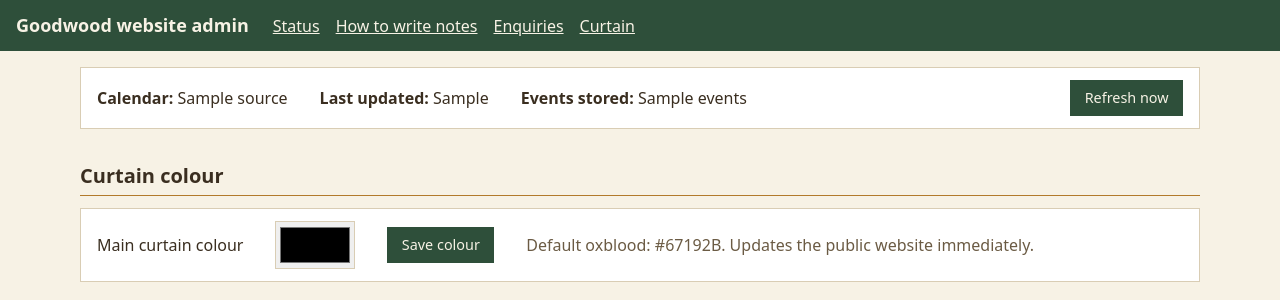
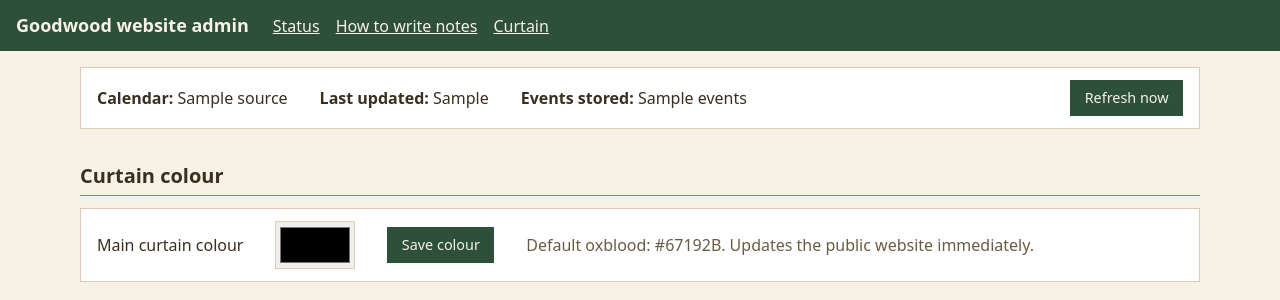
Before and after one commit to rustyrussell/goodwood-institute-web, a Flask app: template backend/goodwood/templates/admin.html in a window 1280 px wide. Shown: the top 300 px of the page. Run offline with Flask 3, Linux system fonts and the light colour scheme; the template is opened without the code that fills it: most values are stand-ins (such as "Sample title", 1, 10 or a date in 2020); parts of the project's set-up code (start-up, migrations or seed data) failed here and were passed over.

Commit message:
Remove redundant enquiries navigation from staff admin

```diff
--- a/backend/goodwood/templates/base.html
+++ b/backend/goodwood/templates/base.html
@@ -55,7 +55,7 @@ code, kbd { background: var(--cream-2); padding: 0 0.25rem; }
 <body>
 <header>
   <h1>Goodwood website admin</h1>
-  <nav aria-label="Admin"><a href="{{ url_for('admin') }}">Status</a><a href="{{ url_for('guide') }}">How to write notes</a><a href="{{ url_for('admin') }}#contacts">Enquiries</a><a href="{{ url_for('admin') }}#appearance">Curtain</a></nav>
+  <nav aria-label="Admin"><a href="{{ url_for('admin') }}">Status</a><a href="{{ url_for('guide') }}">How to write notes</a><a href="{{ url_for('admin') }}#appearance">Curtain</a></nav>
 </header>
 <main>
 {% for category, message in get_flashed_messages(with_categories=true) %}
```
